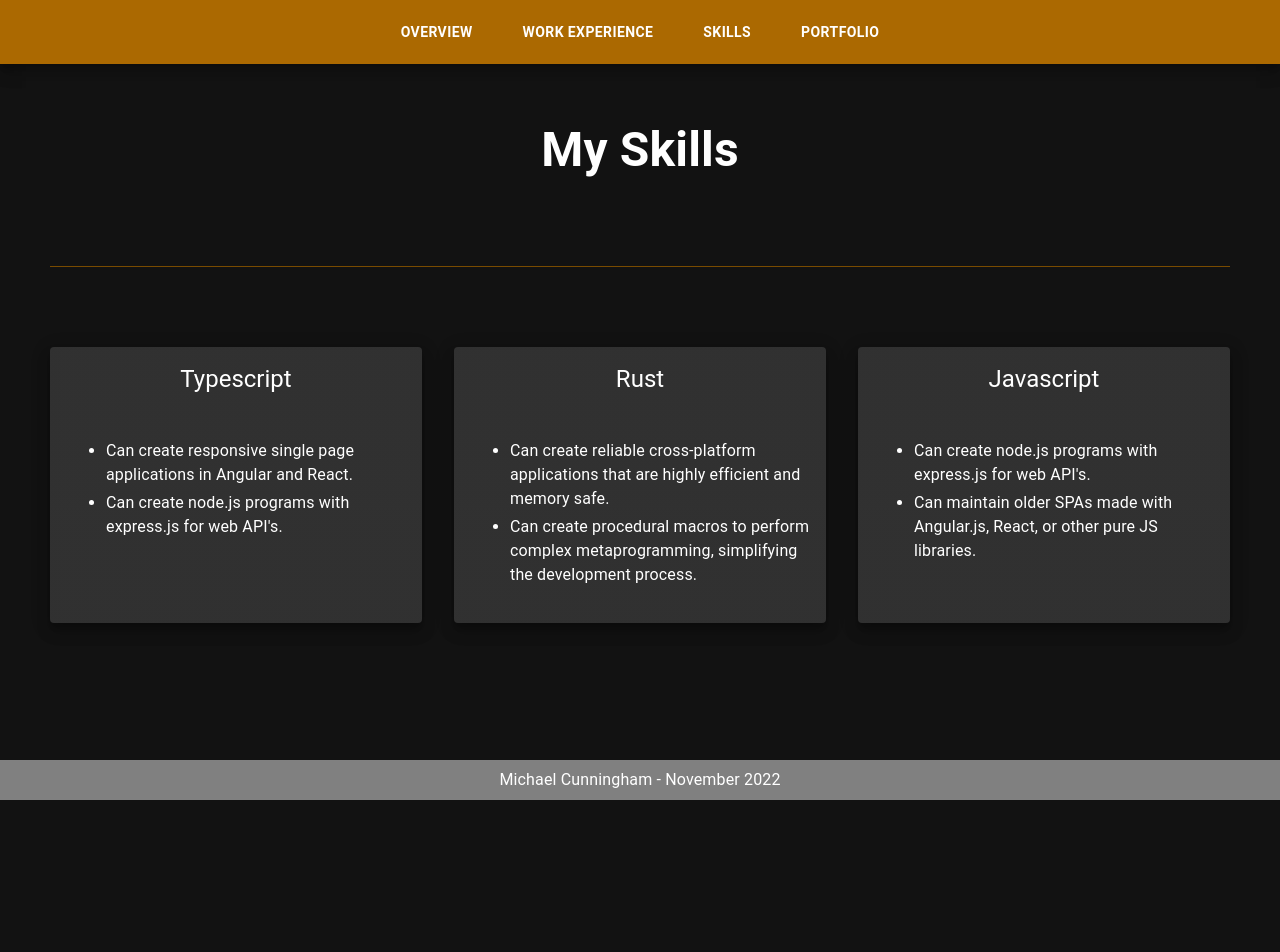
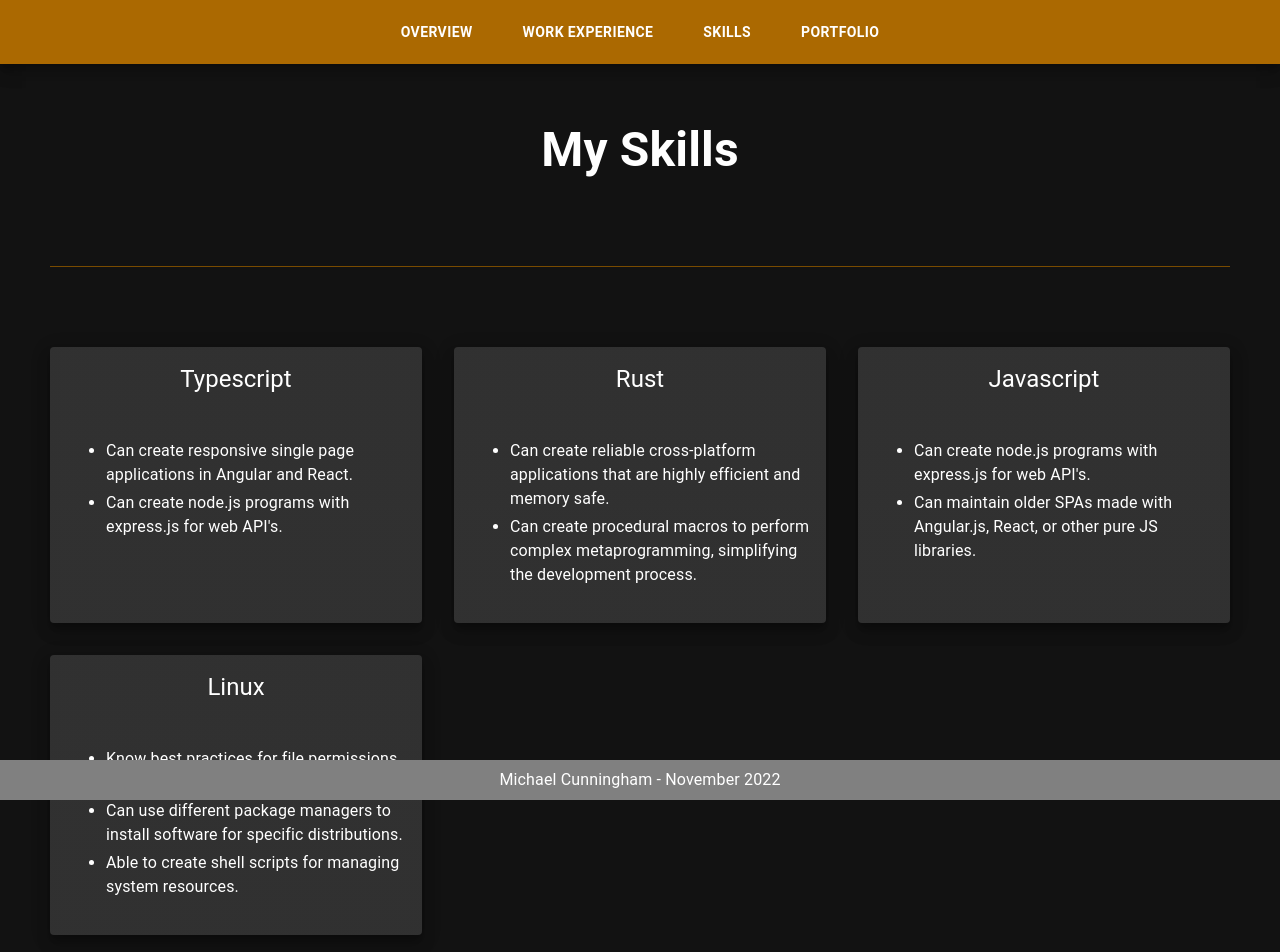
Before and after one commit to MikeECunningham/portfolio, a React (Create React App) app: page /skills in a window 1280 px wide. Shown: the top 952 px of the page. Before the commit the page ends 800 px from the top, so only its background shows below. Built offline with nearby package versions, Linux system fonts and the light colour scheme.

Commit message:
Added skill

```diff
--- a/src/components/Skills.tsx
+++ b/src/components/Skills.tsx
@@ -39,6 +39,14 @@ const skills: Skill[] = [
       "Can maintain older SPAs made with Angular.js, React, or other pure JS libraries.",
     ]
   },
+  {
+    title: "Linux",
+    description: [
+      "Know best practices for file permissions to ensure system is secure.",
+      "Can use different package managers to install software for specific distributions.",
+      "Able to create shell scripts for managing system resources."
+    ]
+  },
   // {
   //   title: "",
   //   description: [
```
